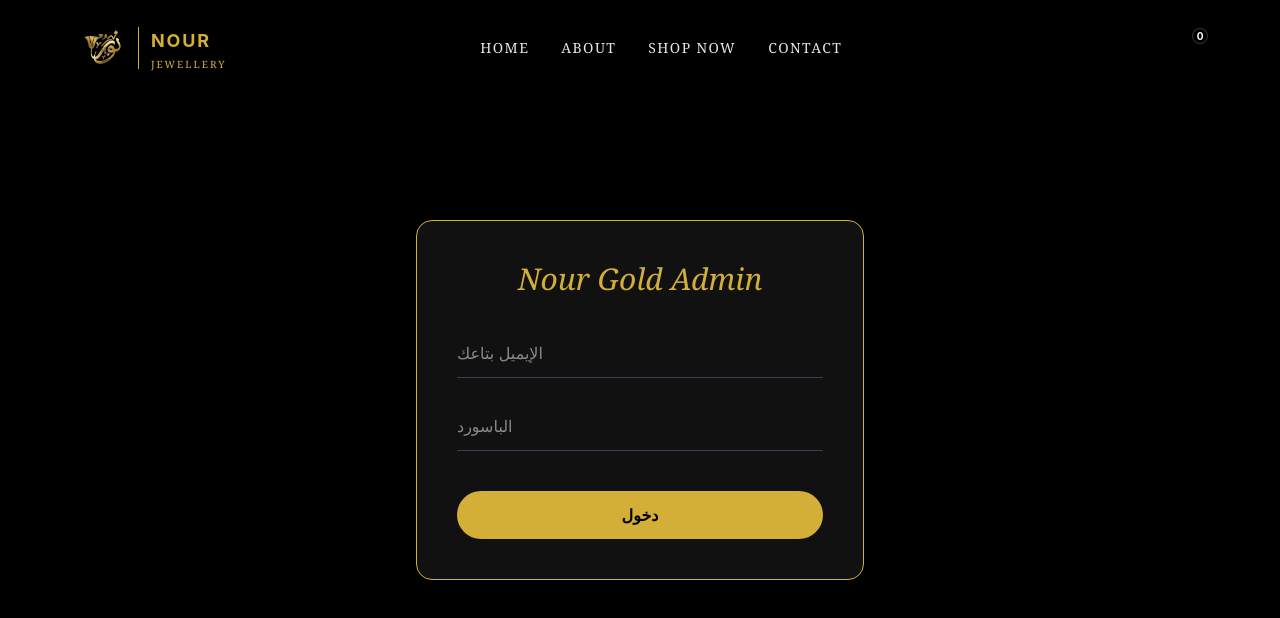
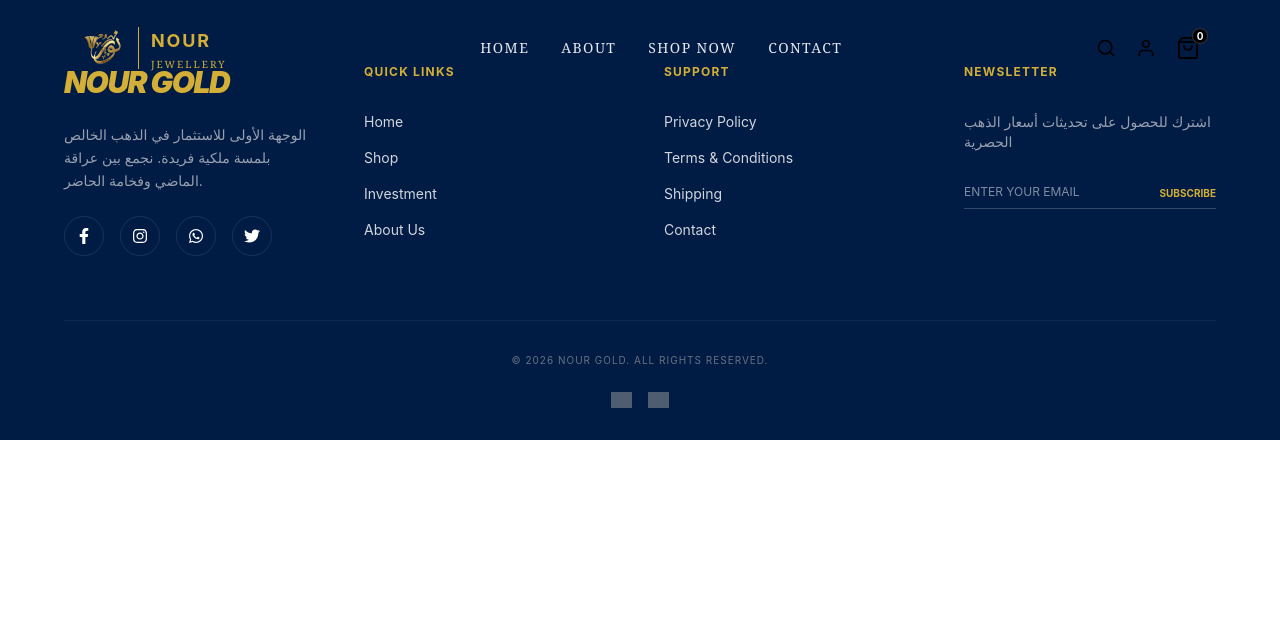
Before and after one commit to yaseenyy77/Nour, a React (Vite) app: page /admin-login in a window 1280 px wide. Shown: the top 618 px of the page. Built offline with nearby package versions, Linux system fonts and the light colour scheme; grey boxes are pictures that could not be loaded; the HTML template or start-up script is replaced by a standard one.

Commit message:
Update sliders and footer design

```diff
--- a/src/App.jsx
+++ b/src/App.jsx
@@ -1,69 +1,31 @@
 import React from 'react';
 import { BrowserRouter as Router, Routes, Route } from 'react-router-dom';
 import Navbar from './components/Header/Navbar';
-import HeroSlider from './components/Hero/HeroSlider';
-import HeroContent from './components/Hero/HeroContent';
-import ProductShowcase from './components/Products/ProductShowcase';
 import Footer from './components/Footer/Footer';
-import AdminLogin from './pages/AdminLogin';
-import Dashboard from './pages/Dashboard';
-import ProtectedRoute from './components/ProtectedRoute';
-
-const Home = () => {
-  return (
-    <main
-      id="snap-container"
-      className="h-screen overflow-y-scroll snap-y snap-mandatory scroll-smooth relative bg-white selection:bg-[#d4af37] selection:text-white"
-    >
-      {/* 1. سيكشن الهيرو */}
-      <section id="home" className="relative h-screen w-full flex items-center snap-start overflow-hidden bg-[#001b44]">
-        <div className="absolute inset-0">
-          <HeroSlider />
-        </div>
-        <div className="relative z-20 w-full">
-          <HeroContent />
-        </div>
-      </section>
-
-      {/* 2. منطقة السلايدرات مع تظبيط السناب */}
-      <div className="flex flex-col bg-white">
-
-        {/* السلايدر الأول: ضفنا scroll-mt-20 عشان السناب يقف قبل العنوان بمسافة */}
-        <section className="snap-start scroll-mt-20 pt-10">
-          <ProductShowcase title="gold bullions" />
-        </section>
-
-        {/* السلايدر الثاني: نفس الكلام عشان الكلام ميبقاش مقطوع */}
-        <section className="snap-start scroll-mt-20 pt-10">
-          <ProductShowcase title="fine jewelry" />
-        </section>
-
-      </div>
-
-      {/* 3. سيكشن الفوتر */}
-      <section className="relative h-screen w-full snap-start bg-[#001b44] flex items-end">
-        <Footer />
-      </section>
-    </main>
-  );
-};
+import Home from './pages/Home';
 
 function App() {
   return (
     <Router>
-      <Navbar />
-      <Routes>
-        <Route path="/" element={<Home />} />
-        <Route path="/admin-login" element={<AdminLogin />} />
-        <Route
-          path="/admin"
-          element={
-            <ProtectedRoute>
-              <Dashboard />
-            </ProtectedRoute>
-          }
-        />
-      </Routes>
+      {/* شيلنا snap-mandatory عشان السكرول ميبقاش "إجباري" في كل حتة.
+         خليناها snap-y بس عشان السكاشن اللي احنا محددينها فوق بس هي اللي تلقط.
+      */}
+      <main
+        id="snap-container"
+        className="h-screen overflow-y-scroll snap-y scroll-smooth relative bg-white"
+      >
+        <Navbar />
+
+        <Routes>
+          <Route path="/" element={<Home />} />
+          {/* هنا تقدر تضيف أي Route جديد مستقبلاً */}
+        </Routes>
+
+        {/* الفوتر دلوقت بقى سكرول عادي (من غير snap-start) عشان يفرش براحته */}
+        <section className="bg-[#001b44]">
+          <Footer />
+        </section>
+      </main>
     </Router>
   );
 }
--- a/src/components/Footer/Footer.jsx
+++ b/src/components/Footer/Footer.jsx
@@ -1,35 +1,79 @@
 import React from 'react';
-import Newsletter from './Newsletter';
-import FooterLinks from './FooterLinks';
-import SocialMedia from './SocialMedia';
-import Copyright from './Copyright';
+import { FaFacebookF, FaInstagram, FaWhatsapp, FaTwitter } from 'react-icons/fa';
 
 const Footer = () => {
   return (
-    <footer className="bg-[#001b44] pt-24 pb-12 overflow-hidden">
-      <div className="max-w-[1300px] mx-auto px-6">
-        <div className="grid grid-cols-1 md:grid-cols-2 lg:grid-cols-4 gap-16 mb-20">
-          {/* لوجو ووصف */}
-          <div className="flex flex-col gap-8">
-            <h2 className="text-[#d4af37] text-3xl font-serif italic font-black tracking-tighter">NOUR GOLD</h2>
-            <p className="text-gray-400 text-xs font-medium leading-loose uppercase tracking-[0.1em]">
-              الوجهة الأولى للاستثمار في الذهب الخالص بلمسة ملكية فريدة.
+    <footer className="w-full bg-[#001b44] text-white pt-16 pb-8 px-6 md:px-16">
+      <div className="max-w-7xl mx-auto">
+        {/* الجزء العلوي - توزيع 4 أعمدة */}
+        <div className="grid grid-cols-1 md:grid-cols-2 lg:grid-cols-4 gap-12 mb-16">
+
+          {/* العمود 1: البراند والوصف */}
+          <div className="space-y-6">
+            <h2 className="text-3xl font-black italic text-[#d4af37] tracking-tighter">
+              NOUR GOLD
+            </h2>
+            <p className="text-gray-400 text-sm leading-relaxed max-w-xs">
+              الوجهة الأولى للاستثمار في الذهب الخالص بلمسة ملكية فريدة. نجمع بين عراقة الماضي وفخامة الحاضر.
             </p>
-            <SocialMedia />
+            <div className="flex gap-4">
+              {[FaFacebookF, FaInstagram, FaWhatsapp, FaTwitter].map((Icon, index) => (
+                <a key={index} href="#" className="w-10 h-10 border border-white/10 rounded-full flex items-center justify-center hover:bg-[#d4af37] hover:border-[#d4af37] transition-all">
+                  <Icon size={16} />
+                </a>
+              ))}
+            </div>
           </div>
 
-          {/* لينكات الفوتر المقسمة */}
-          <FooterLinks />
+          {/* العمود 2: روابط سريعة */}
+          <div>
+            <h4 className="text-[#d4af37] font-bold uppercase tracking-widest text-xs mb-8">Quick Links</h4>
+            <ul className="space-y-4 text-sm text-gray-300">
+              <li><a href="/" className="hover:text-white transition-colors">Home</a></li>
+              <li><a href="/shop" className="hover:text-white transition-colors">Shop</a></li>
+              <li><a href="/investment" className="hover:text-white transition-colors">Investment</a></li>
+              <li><a href="/about" className="hover:text-white transition-colors">About Us</a></li>
+            </ul>
+          </div>
 
-          {/* الاشتراك البريدي */}
-          <Newsletter />
+          {/* العمود 3: الدعم */}
+          <div>
+            <h4 className="text-[#d4af37] font-bold uppercase tracking-widest text-xs mb-8">Support</h4>
+            <ul className="space-y-4 text-sm text-gray-300">
+              <li><a href="#" className="hover:text-white transition-colors">Privacy Policy</a></li>
+              <li><a href="#" className="hover:text-white transition-colors">Terms & Conditions</a></li>
+              <li><a href="#" className="hover:text-white transition-colors">Shipping</a></li>
+              <li><a href="#" className="hover:text-white transition-colors">Contact</a></li>
+            </ul>
+          </div>
+
+          {/* العمود 4: النشرة البريدية */}
+          <div>
+            <h4 className="text-[#d4af37] font-bold uppercase tracking-widest text-xs mb-8">Newsletter</h4>
+            <p className="text-sm text-gray-400 mb-6">اشترك للحصول على تحديثات أسعار الذهب الحصرية</p>
+            <div className="relative">
+              <input
+                type="email"
+                placeholder="ENTER YOUR EMAIL"
+                className="w-full bg-transparent border-b border-white/20 py-2 text-xs focus:border-[#d4af37] outline-none transition-all"
+              />
+              <button className="absolute right-0 bottom-2 text-[10px] font-bold text-[#d4af37] hover:text-white transition-colors">
+                SUBSCRIBE
+              </button>
+            </div>
+          </div>
         </div>
 
-        {/* خط الفصل */}
-        <div className="w-full h-[1px] bg-gradient-to-r from-transparent via-white/10 to-transparent mb-10"></div>
-
-        {/* الحقوق */}
-        <Copyright />
+        {/* الجزء السفلي - الحقوق ووسائل الدفع */}
+        <div className="pt-8 border-t border-white/5 flex flex-col md:row items-center justify-between gap-6">
+          <p className="text-[10px] text-gray-500 tracking-widest">
+            © 2026 NOUR GOLD. ALL RIGHTS RESERVED.
+          </p>
+          <div className="flex items-center gap-4 opacity-50">
+            <img src="/images/visa.png" alt="Visa" className="h-4" />
+            <img src="/images/mastercard.png" alt="Mastercard" className="h-4" />
+          </div>
+        </div>
       </div>
     </footer>
   );
--- /dev/null
+++ b/src/data/productsData.js
@@ -0,0 +1,140 @@
+export const productsData = [
+  // --- قسم السبائك (Gold Bullions) ---
+  {
+    id: 1,
+    name: "Standard Gold Bar",
+    weight: "10.00",
+    karat: "24",
+    company: "BTC",
+    category: "bullions",
+    img: "/images/bullion-10g.jpg"
+  },
+  {
+    id: 2,
+    name: "Small Investment Bar",
+    weight: "5.00",
+    karat: "24",
+    company: "SAM",
+    category: "bullions",
+    img: "/images/bullion-5g.jpg"
+  },
+  {
+    id: 3,
+    name: "Premium Cast Bar",
+    weight: "31.10",
+    karat: "24",
+    company: "PAMP",
+    category: "bullions",
+    img: "/images/bullion-oz.jpg"
+  },
+  {
+    id: 4,
+    name: "Gold Sovereign Coin",
+    weight: "8.00",
+    karat: "21",
+    company: "BTC",
+    category: "bullions",
+    img: "/images/coin-8g.jpg"
+  },
+  {
+    id: 5,
+    name: "Mini Gold Gram",
+    weight: "1.00",
+    karat: "24",
+    company: "Nour Gold",
+    category: "bullions",
+    img: "/images/bullion-1g.jpg"
+  },
+
+  // --- قسم المجوهرات (Fine Jewelry) ---
+  {
+    id: 6,
+    name: "Lotus Pendant",
+    weight: "4.50",
+    karat: "21",
+    company: "BTC",
+    category: "jewelry",
+    img: "/images/gold-1.jpg"
+  },
+  {
+    id: 7,
+    name: "Royal Bangle",
+    weight: "12.20",
+    karat: "18",
+    company: "SAM",
+    category: "jewelry",
+    img: "/images/gold-2.jpg"
+  },
+  {
+    id: 8,
+    name: "Classic Wedding Ring",
+    weight: "3.15",
+    karat: "21",
+    company: "Nour Gold",
+    category: "jewelry",
+    img: "/images/gold-3.jpg"
+  },
+  {
+    id: 9,
+    name: "Infinity Gold Chain",
+    weight: "7.80",
+    karat: "18",
+    company: "L'azurde",
+    category: "jewelry",
+    img: "/images/gold-4.jpg"
+  },
+  {
+    id: 10,
+    name: "Elegant Earring Set",
+    weight: "5.40",
+    karat: "21",
+    company: "BTC",
+    category: "jewelry",
+    img: "/images/gold-5.jpg"
+  },
+  {
+    id: 11,
+    name: "Diamond-Cut Bracelet",
+    weight: "15.00",
+    karat: "18",
+    company: "Nour Gold",
+    category: "jewelry",
+    img: "/images/gold-6.jpg"
+  },
+  {
+    id: 12,
+    name: "Arabic Calligraphy Ring",
+    weight: "6.20",
+    karat: "21",
+    company: "SAM",
+    category: "jewelry",
+    img: "/images/gold-7.jpg"
+  },
+  {
+    id: 13,
+    name: "Modern Minimalist Necklace",
+    weight: "8.90",
+    karat: "18",
+    company: "L'azurde",
+    category: "jewelry",
+    img: "/images/gold-8.jpg"
+  },
+  {
+    id: 14,
+    name: "Traditional Gold Belt",
+    weight: "45.00",
+    karat: "21",
+    company: "Nour Gold",
+    category: "jewelry",
+    img: "/images/gold-9.jpg"
+  },
+  {
+    id: 15,
+    name: "Luxury Anklet",
+    weight: "3.80",
+    karat: "18",
+    company: "BTC",
+    category: "jewelry",
+    img: "/images/gold-10.jpg"
+  }
+];
--- /dev/null
+++ b/src/pages/Home.jsx
@@ -0,0 +1,47 @@
+import React from 'react';
+import HeroSlider from '../components/Hero/HeroSlider';
+import HeroContent from '../components/Hero/HeroContent';
+import ProductShowcase from '../components/Products/ProductShowcase';
+
+const Home = () => {
+  return (
+    <div className="flex flex-col w-full bg-white">
+
+      {/* سيكشن الهيرو: واخد snap-start عشان يثبت في أول دخلة الموقع */}
+      <section
+        id="home"
+        className="relative h-screen w-full flex items-center snap-start snap-always overflow-hidden bg-[#001b44]"
+      >
+        <div className="absolute inset-0">
+          <HeroSlider />
+        </div>
+        <div className="relative z-20 w-full px-4 md:px-16">
+          <HeroContent />
+        </div>
+      </section>
+
+      {/* سلايدر السبائك: واخد snap-start عشان لما اليوزر ينزل أول مرة، الشاشة تقف عنده مسطرة */}
+      <section className="snap-start snap-always scroll-mt-16 md:scroll-mt-20">
+        <ProductShowcase
+          title="Gold Bullions"
+          category="bullions"
+        />
+      </section>
+
+      {/* سلايدر المجوهرات: شلنا منه snap-start.
+         دلوقت المستخدم يقدر يقلب فيه براحته ويوقف السكرول في أي مكان
+         وده بيحل مشكلة "الفراغ" اللي كانت بتظهر في الآخر.
+      */}
+      <section className="scroll-mt-16 md:scroll-mt-20">
+        <ProductShowcase
+          title="Fine Jewelry"
+          category="jewelry"
+        />
+      </section>
+
+      {/* أي سيكشن هتضيفه هنا تحت هيكون سكرول طبيعي جداً */}
+    </div>
+  );
+};
+
+export default Home;
```
Also changed, not shown: src/components/Products/ProductCard.jsx (+18 -23 lines), src/components/Products/ProductShowcase.jsx (+63 -42 lines).
